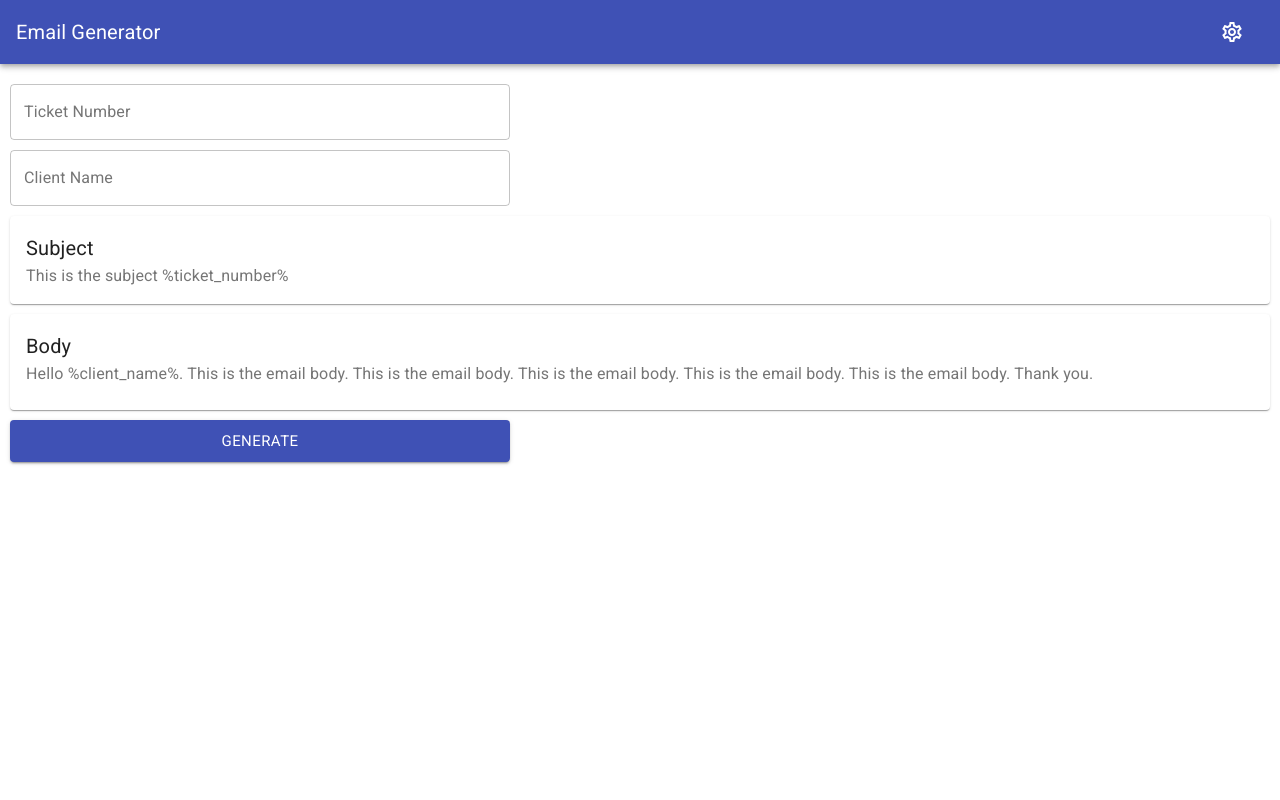
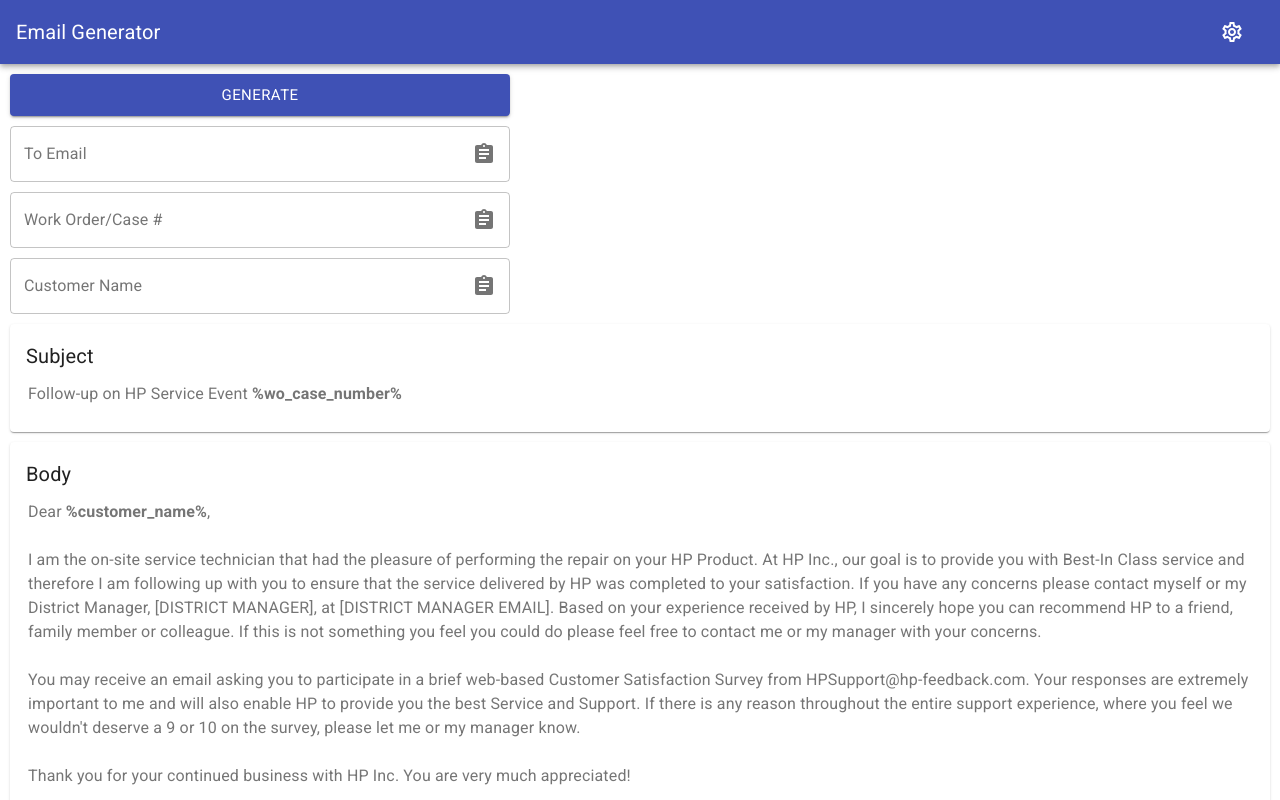
Before and after one commit to ProjectSunday/elfinproject, a React app: page / in a window 1280 px wide. Shown: the top 800 px of the page. Built offline with nearby package versions, Linux system fonts and the light colour scheme.

Commit message:
[Nov26.0546] done

```diff
--- a/package.json
+++ b/package.json
@@ -20,6 +20,7 @@
   "homepage": "https://github.com/ProjectSunday/elfinproject#readme",
   "devDependencies": {
     "@babel/core": "^7.12.3",
+    "@babel/plugin-transform-runtime": "^7.12.1",
     "@babel/preset-env": "^7.12.1",
     "@babel/preset-react": "^7.12.5",
     "@material-ui/core": "^4.11.0",
--- a/src/components/main/Body.jsx
+++ b/src/components/main/Body.jsx
@@ -9,19 +9,16 @@
         minWidth: 275,
         marginTop: 10,
     },
-    // content: {
-    //     '&:last-child': {
-    //         paddingBottom: 0,
-
-    //     }
-    // },
-    subject: {
-        // marginBottom: 12,
+    body: {
+        height: '100%',
+        minHeight: 500,
+        padding: '10px 2px',
     },
 });
 
 export default function Body({ body }) {
     const classes = useStyles();
+    const b = body.replaceAll(/(\r\n|\n|\r)/gm, '<br />')
 
     return (
         <Card className={classes.root}>
@@ -29,7 +26,7 @@
                 <Typography variant="h6" component="h2">
                     Body
                 </Typography>
-                <Typography className={classes.subject} color="textSecondary">{body}</Typography>
+                <Typography className={classes.body} color="textSecondary" component="div" dangerouslySetInnerHTML={{ __html: b }}></Typography>
             </CardContent>
         </Card>
     );
--- a/src/components/main/Form.jsx
+++ b/src/components/main/Form.jsx
@@ -1,7 +1,8 @@
 import React from 'react'
 import styled from 'styled-components'
 import { makeStyles } from '@material-ui/core/styles'
-import { TextField } from '@material-ui/core'
+import { FormControl, InputAdornment, IconButton, InputLabel, OutlinedInput, TextField } from '@material-ui/core'
+import { Assignment } from '@material-ui/icons'
 
 import GlobalContext from '../../global-context.js'
 
@@ -10,9 +11,12 @@
         display: 'flex',
         flexDirection: 'column'
     },
+    toEmail: {
+        maxWidth: 500,
+        marginTop: 10,
+    },
     textField: {
         maxWidth: 500,
-        width: '100%',
         marginTop: 10,
     }
 }))
@@ -24,6 +28,7 @@
 
     const updateField = (field) => {
         const newFields = fields.map(f => f.id === field.id ? field : f)
+        console.log('<Form.jsx:31> field', field)
         _setFields(newFields)
     }
 
@@ -33,8 +38,7 @@
 export default function Form() {
     const classes = useStyles();
 
-    const { settings, updateSettings } = React.useContext(GlobalContext)
-    const [fields, updateField] = useFields(settings.fields)
+    const { fields, updateField, toEmail, setToEmail } = React.useContext(GlobalContext)
 
     const onChange = (field) => (e) => {
         updateField({
@@ -43,19 +47,60 @@
         })
     }
 
+    const onPaste = (field) => async () => {
+        const value = await navigator.clipboard.readText()
+        updateField({
+            ...field,
+            value: value
+        })
+    }
+
+    const onEmailPaste = async () => {
+        const value = await navigator.clipboard.readText()
+        setToEmail(value)
+    }
 
     return (
-        <div className={classes.form}>
+        <form className={classes.form}>
+            <FormControl className={classes.toEmail} variant="outlined">
+                <InputLabel htmlFor="to-email">To Email</InputLabel>
+                <OutlinedInput
+                    id="to-email"
+                    value={toEmail}
+                    onChange={e => setToEmail(e.target.value)}
+                    label="To Email"
+                    endAdornment={
+                        <InputAdornment position="end">
+                            <IconButton edge="end" onClick={onEmailPaste}>
+                                <Assignment />
+                            </IconButton>
+                        </InputAdornment>
+                    }
+                />
+            </FormControl>
             {fields.map(f => (
-                <TextField
+                <FormControl
                     className={classes.textField}
                     key={f.id}
-                    label={f.name}
                     variant="outlined"
-                    value={f.value}
-                    onChange={onChange(f)}
-                />
+                >
+                    <InputLabel htmlFor={`field${f.id}`}>{f.name}</InputLabel>
+                    <OutlinedInput
+                        id={`field${f.id}`}
+                        value={f.value}
+                        onChange={onChange(f)}
+                        label={f.name}
+                        endAdornment={
+                            <InputAdornment position="end">
+                                <IconButton edge="end" onClick={onPaste(f)}>
+                                    <Assignment />
+                                </IconButton>
+                            </InputAdornment>
+                        }
+                    />
+                </FormControl>
+
             ))}
-        </div>
+        </form>
     )
 }
--- a/src/components/main/Main.jsx
+++ b/src/components/main/Main.jsx
@@ -17,34 +17,34 @@
         padding: 10
     },
     generate: {
-        marginTop: 10,
         maxWidth: 500,
     }
 })
 
-const createHref = (fields, subject, body) => {
+const createHref = (to, subject, body, fields) => {
     let s = subject
     let b = body
+    let formattedSubject = subject
+    let formattedBody = body
     for (const f of fields) {
         s = s.replaceAll(f.match, f.value)
         b = b.replaceAll(f.match, f.value)
+        formattedSubject = formattedSubject.replaceAll(f.match, `<b>${f.value || f.match}</b>`)
+        formattedBody = formattedBody.replaceAll(f.match, `<b>${f.value || f.match}</b>`)
     }
-    return `mailto:someemail@blah.com?subject=${s}&body=${b}`
+    b = encodeURIComponent(b)
+    return [`mailto:${to}?subject=${s}&body=${b}`, formattedSubject, formattedBody]
 }
 
 export default function Main() {
     const classes = useStyles()
 
-    const { settings, updateSettings } = React.useContext(GlobalContext)
-    const { subject, body } = settings
+    const { toEmail, subject, body, fields } = React.useContext(GlobalContext)
 
-    const href = createHref(settings.fields, subject, body)
+    const [href, formattedSubject, formattedBody] = createHref(toEmail, subject, body, fields)
 
     return (
         <div className={classes.container}>
-            <Form />
-            <Subject subject={subject} />
-            <Body body={body} />
             <Button
                 className={classes.generate}
                 fullWidth
@@ -55,6 +55,11 @@
             >
                 Generate
             </Button>
+
+            <Form />
+            <Subject subject={formattedSubject} />
+            <Body body={formattedBody} />
+
         </div>
     )
 }
--- a/src/components/main/Subject.jsx
+++ b/src/components/main/Subject.jsx
@@ -15,12 +15,14 @@
         }
     },
     subject: {
-        // marginBottom: 12,
+        height: '100%',
+        padding: '10px 2px',
     },
 });
 
 export default function Subject({ subject }) {
     const classes = useStyles();
+    const s = subject.replaceAll(/(\r\n|\n|\r)/gm, '<br />')
 
     return (
         <Card className={classes.root}>
@@ -28,7 +30,7 @@
                 <Typography variant="h6" component="h2">
                     Subject
                 </Typography>
-                <Typography className={classes.subject} color="textSecondary">{subject}</Typography>
+                <Typography className={classes.subject} color="textSecondary" component="div" dangerouslySetInnerHTML={{ __html: s }}></Typography>
             </CardContent>
         </Card>
     );
--- a/src/components/settings/FieldList.jsx
+++ b/src/components/settings/FieldList.jsx
@@ -13,8 +13,7 @@
 
 export default function FieldList() {
     const classes = useStyles()
-    const { settings, addField } = React.useContext(GlobalContext)
-    const { fields } = settings
+    const { fields, addField } = React.useContext(GlobalContext)
 
     return (
         <div>
--- a/src/components/settings/Settings.jsx
+++ b/src/components/settings/Settings.jsx
@@ -27,17 +27,9 @@
 
 export default function Settings() {
     const classes = useStyles()
-    const { settings, updateSettings } = React.useContext(GlobalContext)
-    const { body, subject } = settings
+    const { body, setBody, subject, setSubject } = React.useContext(GlobalContext)
 
     const [open, setOpen] = React.useState(false);
-
-    const updateSetting = (key) => (e) => {
-        updateSettings({
-            ...settings,
-            [key]: e.target.value
-        })
-    }
 
     return (
         <div className={classes.settings}>
@@ -50,7 +42,7 @@
                 variant="outlined"
                 value={subject}
                 fullWidth
-                onChange={updateSetting('subject')}
+                onChange={e => setSubject(e.target.value)}
             />
             <TextField
                 className={classes.body}
@@ -59,7 +51,7 @@
                 variant="outlined"
                 value={body}
                 fullWidth
-                onChange={updateSetting('body')}
+                onChange={e => setBody(e.target.value)}
             />
             <hr className={classes.hr} />
             <Button
--- a/src/global-context.js
+++ b/src/global-context.js
@@ -7,94 +7,73 @@
 
 const defaultSettings = {
     fields: [
-        { id: '0', name: 'Ticket Number', match: '%ticket_number%' },
-        { id: '1', name: 'Client Name', match: '%client_name%' },
+        { id: '0', name: 'Work Order/Case #', match: '%wo_case_number%', value: '', perpetual: true },
+        { id: '1', name: 'Customer Name', match: '%customer_name%', value: '' },
     ],
-    subject: 'This is the subject %ticket_number%',
-    body: 'Hello %client_name%.\n\nThis is the email body. This is the email body. This is the email body. This is the email body. This is the email body.\n\nThank you.'
+    subject: 'Follow-up on HP Service Event %wo_case_number%',
+    body: `Dear %customer_name%,\n\nI am the on-site service technician that had the pleasure of performing the repair on your HP Product. At HP Inc., our goal is to provide you with Best-In Class service and therefore I am following up with you to ensure that the service delivered by HP was completed to your satisfaction. If you have any concerns please contact myself or my District Manager, [DISTRICT MANAGER], at [DISTRICT MANAGER EMAIL]. Based on your experience received by HP, I sincerely hope you can recommend HP to a friend, family member or colleague.  If this is not something you feel you could do please feel free to contact me or my manager with your concerns.\n\nYou may receive an email asking you to participate in a brief web-based Customer Satisfaction Survey from HPSupport@hp-feedback.com. Your responses are extremely important to me and will also enable HP to provide you the best Service and Support.  If there is any reason throughout the entire support experience, where you feel we wouldn't deserve a 9 or 10 on the survey, please let me or my manager know.\n\nThank you for your continued business with HP Inc.  You are very much appreciated!\n`
 }
 
-const saveSettings = debounce((settings) => {
-    localStorage.setItem('ELFIN-SETTINGS', JSON.stringify(settings))
+let settings = localStorage.getItem('ELFIN-SETTINGS')
+if (settings) {
+    settings = JSON.parse(settings)
+} else {
+    settings = defaultSettings
+}
+
+const saveSettings = debounce((newSettings) => {
+    localStorage.setItem('ELFIN-SETTINGS', JSON.stringify({ ...settings, ...newSettings }))
 }, 1000)
 
 
 export function GlobalContextProvider({ children }) {
     const [view, setView] = React.useState('main')
-
-    let storedSettings = localStorage.getItem('ELFIN-SETTINGS')
-    if (storedSettings) {
-        storedSettings = JSON.parse(storedSettings)
-    } else {
-        storedSettings = defaultSettings
-    }
-
-    const [settings, setSettings] = React.useState(storedSettings)
-
-    const [subject, setSubject] = React.useState(`This is the subject %ticket_number%`)
-    const [body, setBody] = React.useState(`Hello %client_name%. This is the email body. This is the email body. This is the email body. This is the email body. This is the email body.`)
-    const href = `mailto:someemail@blah.com?subject=${subject}&body=${body}`
+    const [toEmail, setToEmail] = React.useState('')
+    const [fields, setFields] = React.useState(settings.fields)
+    const [subject, setSubject] = React.useState(settings.subject)
+    const [body, setBody] = React.useState(settings.body)
 
     const addField = () => {
-
         const newFields = [
-            ...settings.fields,
+            ...fields,
             {
                 id: uuidv4(),
                 name: 'New Field',
-                match: '%new_match%'
+                match: '%new_match%',
+                value: ''
             }
         ]
-
-        const newSettings = {
-            ...settings,
-            fields: newFields
-        }
-
-        localStorage.setItem('ELFIN-SETTINGS', JSON.stringify(newSettings))
-        setSettings(newSettings)
+        saveSettings({ fields: newFields })
+        setFields(newFields)
     }
 
     const deleteField = (id) => {
-        const newSettings = {
-            ...settings,
-            fields: settings.fields.filter(f => f.id !== id)
-        }
+        const newFields = fields.filter(f => f.id !== id)
 
-        localStorage.setItem('ELFIN-SETTINGS', JSON.stringify(newSettings))
-        setSettings(newSettings)
+        saveSettings({ fields: newFields })
+        setFields(newFields)
     }
 
     const updateField = (field) => {
-        const index = settings.fields.findIndex(f => f.id === field.id)
-        let fields = [...settings.fields]
-        if (index !== undefined) {
-            fields[index] = field
-        }
-
-        const newSettings = {
-            ...settings,
-            fields
-        }
-
-        saveSettings(newSettings)
-        setSettings(newSettings)
-    }
-
-    const updateSettings = (newSettings) => {
-        saveSettings(newSettings)
-        setSettings(newSettings)
+        const newFields = fields.map(f => f.id === field.id ? { ...f, ...field } : f)
+        saveSettings({ fields: newFields })
+        setFields(newFields)
     }
 
     const value = {
-        addField,
-        deleteField,
-        updateField,
-        settings,
-        setSettings,
-        updateSettings,
-        view,
-        setView
+        fields, addField, deleteField, updateField,
+        toEmail, setToEmail,
+        subject,
+        setSubject: s => {
+            saveSettings({ subject: s })
+            setSubject(s)
+        },
+        body,
+        setBody: b => {
+            saveSettings({ body: b })
+            setBody(b)
+        },
+        view, setView
     }
 
     return <GlobalContext.Provider value={value}>{children}</GlobalContext.Provider>
--- a/webpack.config.js
+++ b/webpack.config.js
@@ -18,6 +18,7 @@
                 use: {
                     loader: "babel-loader",
                     options: {
+                        plugins: ['@babel/plugin-transform-runtime'],
                         presets: ['@babel/preset-env', '@babel/preset-react']
                     }
                 }
```
Also changed, not shown: src/components/settings/Field.jsx (+6 -1 lines), 1 other file (tests, documents, lock files or other folders).
